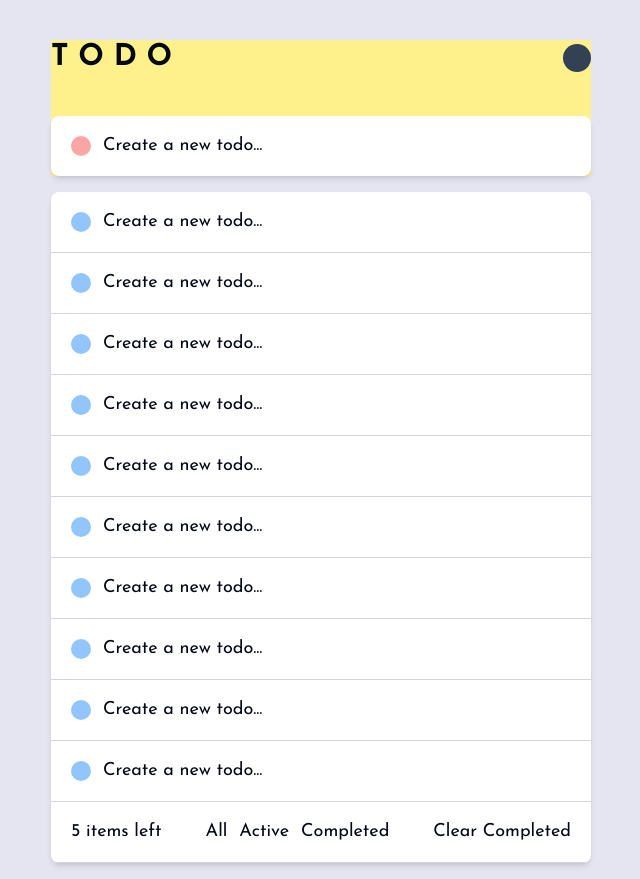
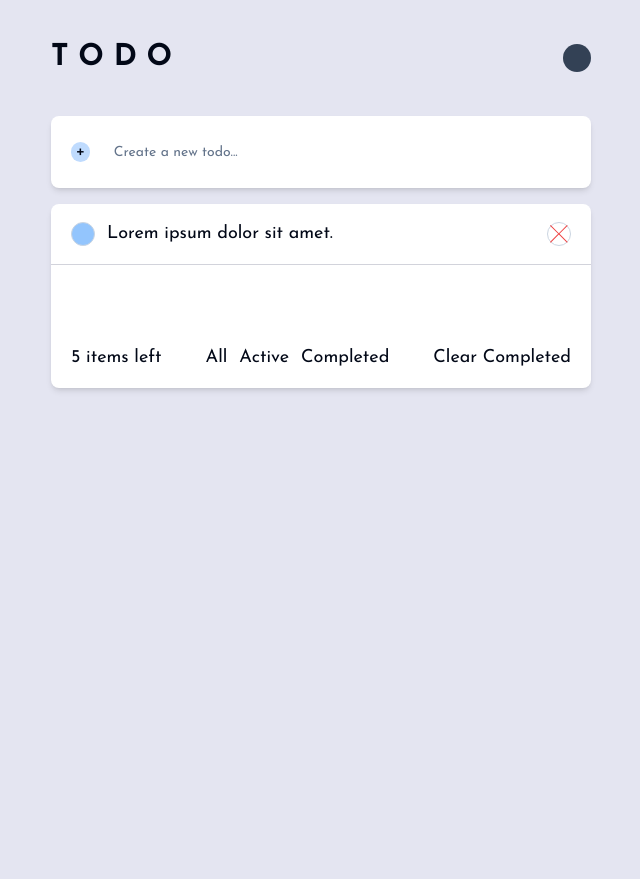
Before and after one commit to DeyanTopalov/to-do-app, a Next.js app: page / in a window 1280 px wide. Shown: the whole page, without its empty margins (319-959 px from the left). After the commit the page ends 800 px from the top, so only its background shows below. Built offline with nearby package versions, Linux system fonts and the light colour scheme.

Commit message:
components updates

```diff
--- a/app/page.tsx
+++ b/app/page.tsx
@@ -1,6 +1,6 @@
 import Image from "next/image";
 import ToDoCard from "@components/ToDoCard";
-
+import ToDoTest from "@components/todotest";
 export default function Home() {
   return (
     <section className="flex w-full flex-col items-center   ">
--- a/components/ToDoCard.tsx
+++ b/components/ToDoCard.tsx
@@ -1,60 +1,27 @@
+"use client";
+import ToDoForm from "./ToDoForm";
+import ToDoItem from "./ToDoItem";
+
 const ToDoCard = () => {
   return (
     <div className="relative w-full max-w-[33.75rem]">
-      <div className="sticky mt-10 w-full bg-yellow-200">
+      <div className=" mt-10 w-full ">
         <div className="mb-10 flex items-center justify-between">
-          <h1 className="text-3xl font-bold">T O D O</h1>
+          <h1 className="text-3xl font-bold ">T O D O</h1>
           <div className="b-1 size-7 rounded-full border-slate-300 bg-slate-700"></div>
         </div>
-
-        <div className="to-do-header mb-4 flex items-center gap-3 rounded-lg bg-white px-5 py-4 shadow-md">
-          <div className="b-1 size-5 rounded-full border-slate-300 bg-red-300"></div>
-          <p>Create a new todo...</p>
-        </div>
+        <ToDoForm className="mb-4 flex items-center gap-3 rounded-lg bg-white px-5 py-4 shadow-md" />
       </div>
 
-      <div className="to-do-list mb-4 overflow-hidden rounded-lg bg-white shadow-md">
-        <div className="to-do-item border-clr-todo-borders flex items-center gap-3 border-b   px-5 py-4 ">
-          <div className="b-1 size-5 rounded-full border-slate-300 bg-blue-300"></div>
-          <p>Create a new todo...</p>
+      <div
+        className="to-do-card
+       mb-4  overflow-x-hidden rounded-lg bg-white shadow-md"
+      >
+        <div className="todo-container max-h-[22.75rem] min-h-[7.75rem] snap-y snap-mandatory overflow-y-auto overscroll-y-contain">
+          <ToDoItem className="border-clr-todo-borders flex snap-start items-center justify-between gap-3 border-b  px-5 py-4 " />
         </div>
-        <div className="to-do-item border-clr-todo-borders flex items-center gap-3 border-b   px-5 py-4 ">
-          <div className="b-1 size-5 rounded-full border-slate-300 bg-blue-300"></div>
-          <p>Create a new todo...</p>
-        </div>
-        <div className="to-do-item border-clr-todo-borders flex items-center gap-3 border-b   px-5 py-4 ">
-          <div className="b-1 size-5 rounded-full border-slate-300 bg-blue-300"></div>
-          <p>Create a new todo...</p>
-        </div>
-        <div className="to-do-item border-clr-todo-borders flex items-center gap-3 border-b   px-5 py-4 ">
-          <div className="b-1 size-5 rounded-full border-slate-300 bg-blue-300"></div>
-          <p>Create a new todo...</p>
-        </div>
-        <div className="to-do-item border-clr-todo-borders flex items-center gap-3 border-b   px-5 py-4 ">
-          <div className="b-1 size-5 rounded-full border-slate-300 bg-blue-300"></div>
-          <p>Create a new todo...</p>
-        </div>
-        <div className="to-do-item border-clr-todo-borders flex items-center gap-3 border-b   px-5 py-4 ">
-          <div className="b-1 size-5 rounded-full border-slate-300 bg-blue-300"></div>
-          <p>Create a new todo...</p>
-        </div>
-        <div className="to-do-item border-clr-todo-borders flex items-center gap-3 border-b   px-5 py-4 ">
-          <div className="b-1 size-5 rounded-full border-slate-300 bg-blue-300"></div>
-          <p>Create a new todo...</p>
-        </div>
-        <div className="to-do-item border-clr-todo-borders flex items-center gap-3 border-b   px-5 py-4 ">
-          <div className="b-1 size-5 rounded-full border-slate-300 bg-blue-300"></div>
-          <p>Create a new todo...</p>
-        </div>
-        <div className="to-do-item border-clr-todo-borders flex items-center gap-3 border-b   px-5 py-4 ">
-          <div className="b-1 size-5 rounded-full border-slate-300 bg-blue-300"></div>
-          <p>Create a new todo...</p>
-        </div>
-        <div className="to-do-item border-clr-todo-borders flex items-center gap-3 border-b px-5 py-4 ">
-          <div className="b-1 size-5 rounded-full border-slate-300 bg-blue-300"></div>
-          <p>Create a new todo...</p>
-        </div>
-        <div className="footer-mobile border-clr-todo-borders flex items-center justify-between border-b px-5 py-4 ">
+
+        <div className="footer-mobile border-clr-todo-borders flex items-center justify-between border-t-0 px-5 py-4 ">
           <p>5 items left</p>
           <div className="hidden items-center gap-3 md:flex">
             <p>All</p>
--- /dev/null
+++ b/components/ToDoForm.tsx
@@ -0,0 +1,18 @@
+import { Input } from "./ui/input";
+
+const ToDoForm = ({ className }: classNameProps) => {
+  return (
+    <form className={className}>
+      <button className="flex size-5 items-center justify-center rounded-full bg-blue-200">
+        +
+      </button>
+      <Input
+        type="text"
+        placeholder="Create a new todo..."
+        className="border-0"
+      />
+    </form>
+  );
+};
+
+export default ToDoForm;
--- a/components/ToDoItem.tsx
+++ b/components/ToDoItem.tsx
@@ -1,5 +1,22 @@
-const ToDoItem = () => {
-  return <div>ToDoItem</div>;
+import { Checkbox } from "./ui/checkbox";
+import { DeleteIcon } from "./ui/icons";
+
+const ToDoItem = ({ className }: classNameProps) => {
+  return (
+    <div className={className}>
+      <Checkbox className="size-6 shrink-0 rounded-full border-slate-300 bg-blue-300" />
+      <p className="line-clamp-1 w-full grow-0  group-hover:line-clamp-none">
+        Lorem ipsum dolor sit amet.
+      </p>
+      <button
+        className=" flex size-6 shrink-0 items-center justify-center rounded-full border border-slate-300"
+        aria-label="Delete Todo"
+      >
+        <p className="sr-only">Delete</p>
+        <DeleteIcon className="fill-red-500" />
+      </button>
+    </div>
+  );
 };
 
 export default ToDoItem;
--- /dev/null
+++ b/components/todotest.tsx
@@ -0,0 +1,25 @@
+"use client";
+import { useState } from "react";
+
+const ToDoTest = () => {
+  const [todos, setTodos] = useState<
+    { id: string; text: string; completed: boolean }[]
+  >([]);
+
+  return (
+    <div className="mt-16">
+      <form action="" className="">
+        <input
+          type="text"
+          placeholder="Create a new todo..."
+          className="w-[300px] px-5 py-4"
+        />
+        <button className="ml-2 size-16 bg-blue-300">Add</button>
+      </form>
+
+      <ul></ul>
+    </div>
+  );
+};
+
+export default ToDoTest;
--- /dev/null
+++ b/components/ui/icons.tsx
@@ -0,0 +1,30 @@
+export const DeleteIcon = ({ className }: classNameProps) => {
+  return (
+    <svg
+      xmlns="http://www.w3.org/2000/svg"
+      width="18"
+      height="18"
+      className={className}
+    >
+      <path
+        fill-rule="evenodd"
+        d="M16.97 0l.708.707L9.546 8.84l8.132 8.132-.707.707-8.132-8.132-8.132 8.132L0 16.97l8.132-8.132L0 .707.707 0 8.84 8.132 16.971 0z"
+      />
+    </svg>
+  );
+};
+
+//   return (
+//     <svg
+//       width="12"
+//       height="12"
+//       xmlns="http://www.w3.org/2000/svg"
+//       className={className}
+//     >
+//       <path
+//         fill="#24232C"
+//         d="m5.106 12 6-6-6-6-1.265 1.265 3.841 3.84H.001v1.79h7.681l-3.841 3.84z"
+//       />
+//     </svg>
+//   );
+// };
```
